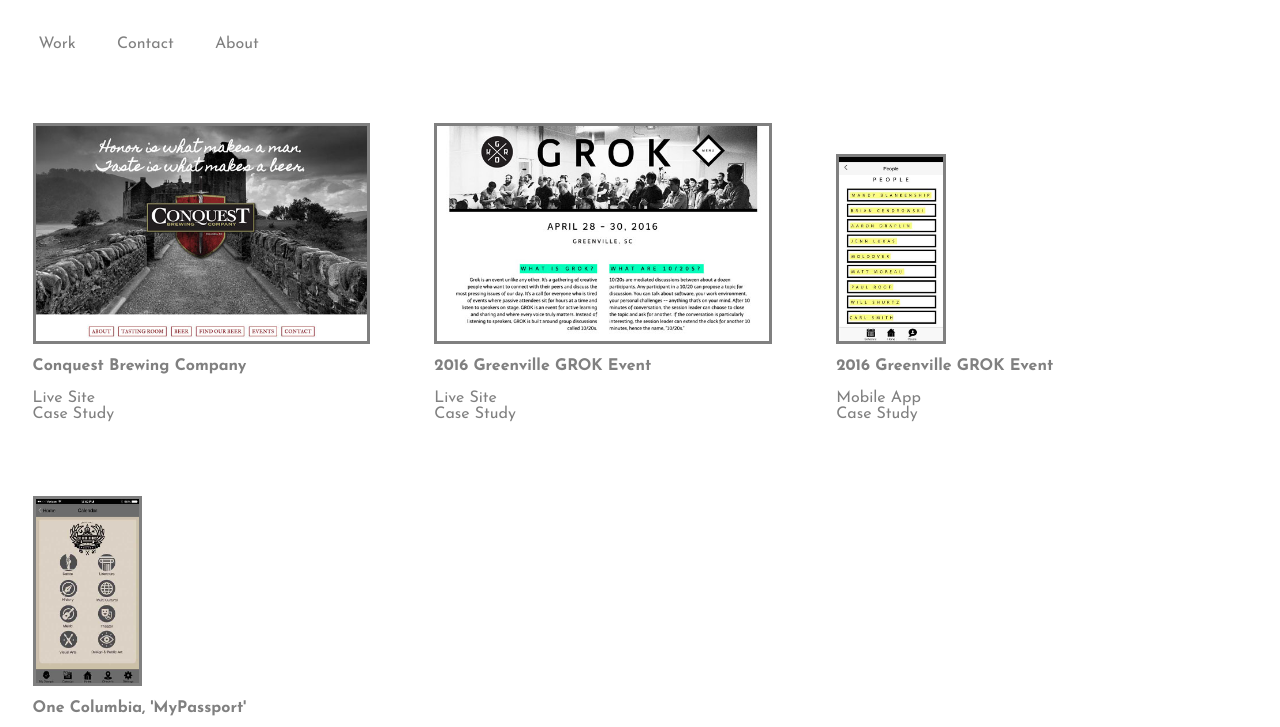
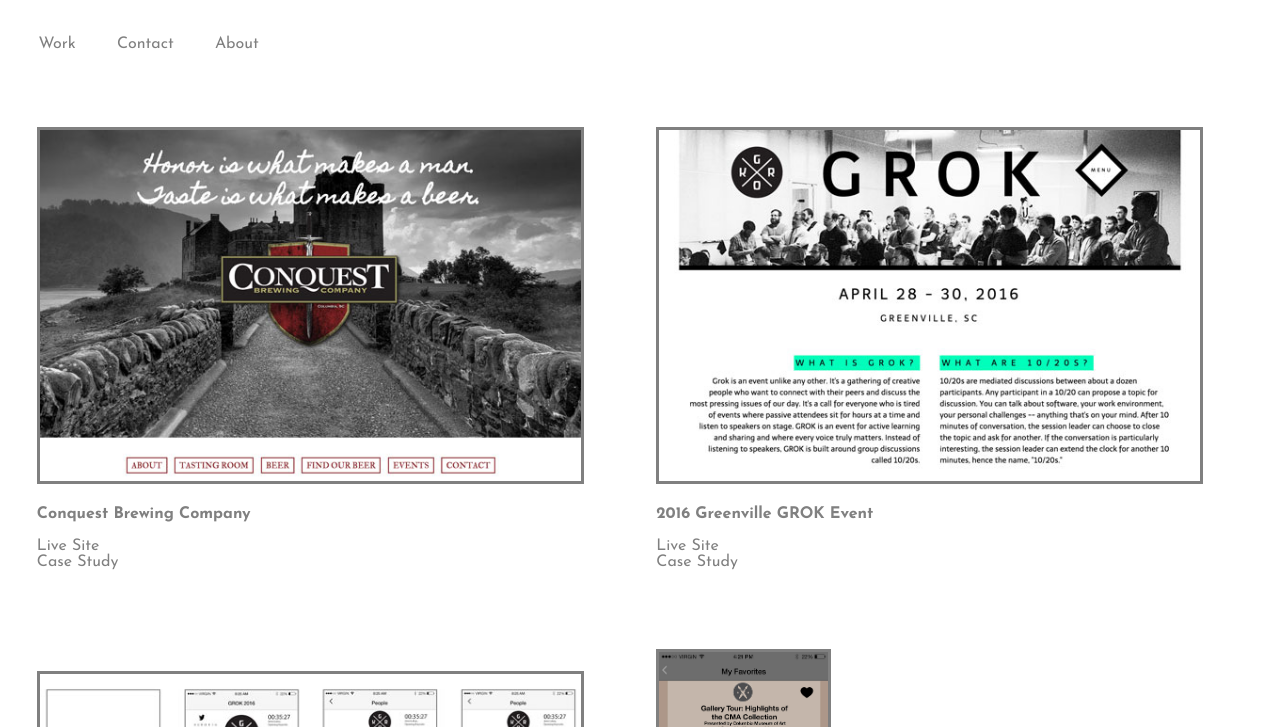
Before and after one commit to kpky/kpky.github.io, a plain HTML site: page index.html in a window 1280 px wide. Shown: the part 73-800 px from the top of the page. Drawn offline with Linux system fonts and the light colour scheme.

Commit message:
altered index.html page, switched out screenshots.

```diff
--- a/css/style.css
+++ b/css/style.css
@@ -68,7 +68,7 @@ h4{
 	text-align: left;
 }
 
-.grok_app img, .oc_app img{
+.oc_app img{
 	width: 30%;
 }
 
@@ -93,7 +93,8 @@ h4{
 	}
 
 	.work > div{
-		width: 27%;
+		width: 44%;
+		vertical-align: bottom;
 	}
 
 	h1{
--- a/grok_app_css/style.css
+++ b/grok_app_css/style.css
@@ -20,6 +20,7 @@ li{
 	width: 20%;
 	margin: 2%;
 	border: 2px solid gray;
+	vertical-align: top;
 
 }
 
--- a/index.html
+++ b/index.html
@@ -67,7 +67,7 @@
 
 			<div class="grok_app">
 
-				<a href="grok_app.html"><img src="img/grok_m_frame_web.jpg" alt="GROK Mobile App"></a>
+				<a href="grok_app.html"><img src="img/grok_app_multiframe.jpg" alt="GROK Mobile App"></a>
 
 				<h4>2016 Greenville GROK Event</h4>
 
@@ -82,7 +82,7 @@
 
 			<div class="oc_app">
 
-				<a href="one_columbia.html"><img src="img/oc_calendar_web.jpg" alt="One Columbia - MyPassport App"></a>
+				<a href="one_columbia.html"><img src="img/oc_app_frame.jpg" alt="One Columbia - MyPassport App"></a>
 
 				<h4>One Columbia, 'MyPassport'</h4>
 
```
Also changed, not shown: grok_app.html (+6 -6 lines), img/grok_app_frame.jpg (added), img/grok_app_multiframe.jpg (added), img/grok_m_frame.jpg (deleted), img/grok_m_frame_web.jpg (deleted), img/oc_app_frame.jpg (added), img/oc_calendar.jpg (deleted), img/oc_calendar_web.jpg (deleted), screenshots/IMG_7093.jpg (deleted), screenshots/IMG_7094.jpg (deleted), screenshots/IMG_7108.jpg (deleted), screenshots/IMG_7111.jpg (deleted).
